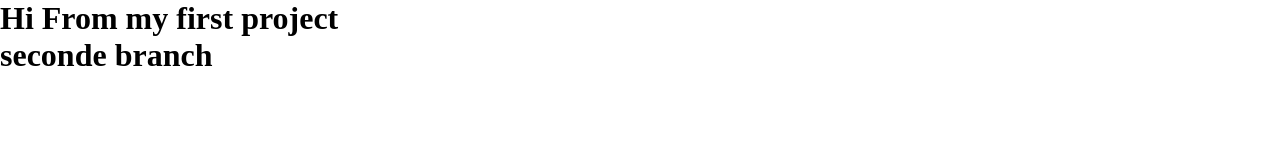
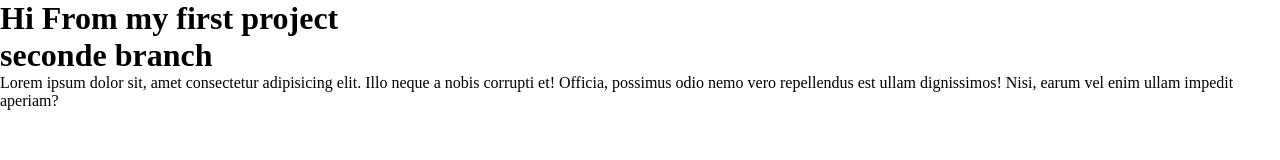
Before and after one commit to mohamedElnagar79/task1, a plain HTML site: page index.html in a window 1280 px wide. Drawn offline with Linux system fonts and the light colour scheme.

Commit message:
add paragraph

```diff
--- a/index.html
+++ b/index.html
@@ -10,5 +10,7 @@
 <body>
     <h1>Hi From my first project</h1>
     <h2>seconde branch</h2>
+    <p>Lorem ipsum dolor sit, amet consectetur adipisicing elit. Illo neque a nobis corrupti et! Officia,
+         possimus odio nemo vero repellendus est ullam dignissimos! Nisi, earum vel enim ullam impedit aperiam?</p>
 </body>
 </html>
```
